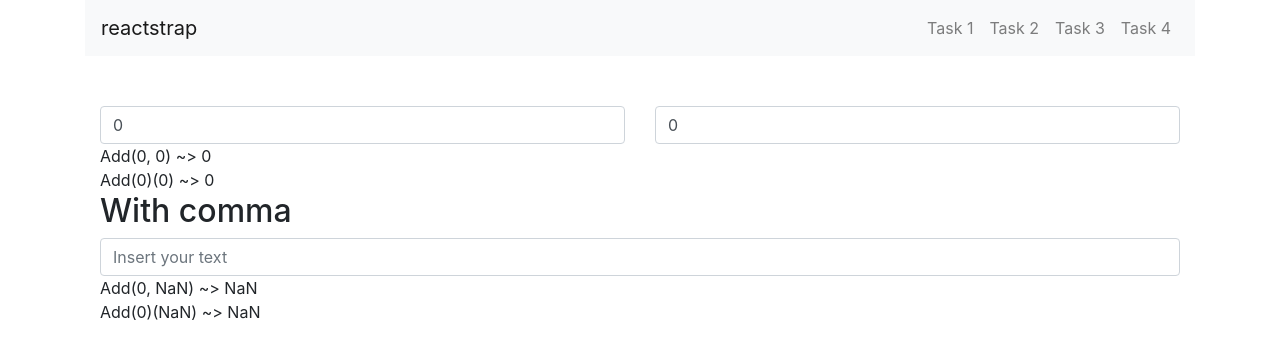
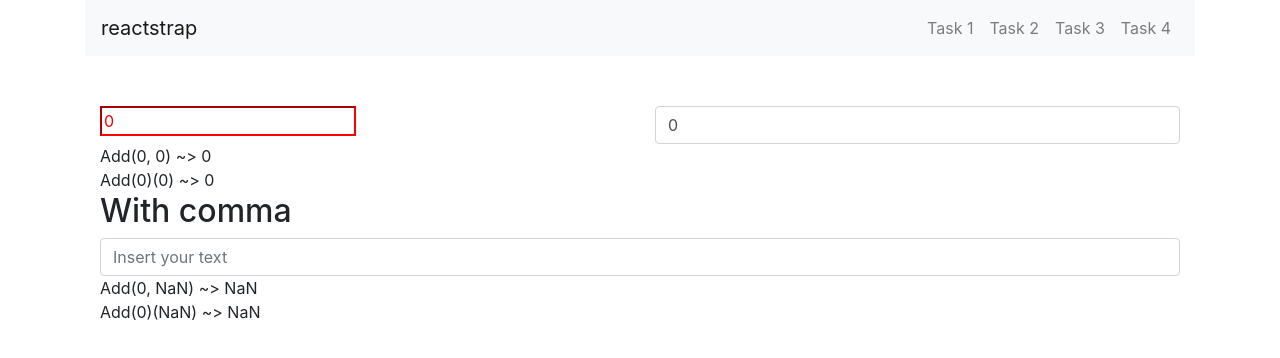
Before and after one commit to marchik88/webscopeio, a Next.js app: page /task3 in a window 1280 px wide. Shown: the top 358 px of the page. Built offline with nearby package versions, Linux system fonts and the light colour scheme.

Commit message:
feat: task 4 handleInputChange bug

```diff
--- /dev/null
+++ b/components/Input.tsx
@@ -0,0 +1,32 @@
+import React from "react";
+
+const invalidInputStyles = {
+  borderColor: "red",
+  color: "red"
+};
+type InputProps = {
+  values: {
+    value: string | number;
+    type: string;
+    name: string;
+    placeholder: string;
+  };
+  handleInputChange: (e: React.FormEvent<HTMLInputElement>) => void;
+  children?: React.ReactNode;
+};
+
+const InputLabel: React.FC<InputProps> = ({ values, handleInputChange }) => {
+  const { value, name } = values;
+  const styles = invalidInputStyles;
+
+  return (
+    <input
+      style={styles}
+      name={name}
+      value={value}
+      onChange={handleInputChange}
+    />
+  );
+};
+
+export default InputLabel;
--- a/pages/task3.tsx
+++ b/pages/task3.tsx
@@ -2,15 +2,16 @@ import React, { useState } from "react";
 import { Container, Col, Row, Input } from "reactstrap";
 import Screen from "../components/Screen";
 import * as R from "ramda";
+import InputLabel from "../components/Input";
 
 export default () => {
-  const [lFigure, setLFigure] = useState(0);
-  const [rFigure, setRFigure] = useState(0);
+  const [leftFigure, setLeftFigure] = useState(0);
+  const [rightFigure, setRightFigure] = useState(0);
   const [divider, setDivider] = useState("");
   const addArgs = R.curry((x: number, y: number) => x + y);
-  const sum = (y: number, Y: number) => `Add(${y}, ${Y}) ~> ${addArgs(y, Y)}`;
-  const currySum = (y1: number, y2: number) =>
-    `Add(${y1})(${y2}) ~> ${addArgs(y1)(y2)}`;
+  const sum = (x: number, y: number) => `Add(${x}, ${y}) ~> ${addArgs(x, y)}`;
+  const currySum = (x: number, y: number) =>
+    `Add(${x})(${y}) ~> ${addArgs(x)(y)}`;
 
   const [a, b] = divider.split(",");
 
@@ -20,20 +21,22 @@ export default () => {
         <Container>
           <Row>
             <Col>
-              <Input
-                onChange={event => setLFigure(+event.target.value)}
-                value={lFigure}
-                type="number"
-                name="lFigure"
-                placeholder="Insert number"
+              <InputLabel
+                values={{
+                  value: rightFigure,
+                  type: "number",
+                  name: "rightFigure",
+                  placeholder: "Insert number"
+                }}
+                handleInputChange={setRightFigure}
               />
             </Col>
             <Col>
               <Input
-                onChange={event => setRFigure(+event.target.value)}
-                value={rFigure}
+                onChange={event => setRightFigure(+event.target.value)}
+                value={rightFigure}
                 type="number"
-                name="rFigure"
+                name="rightFigure"
                 placeholder="Insert number"
               />
             </Col>
@@ -41,8 +44,8 @@ export default () => {
           <Row>
             <Col lg="2">
               <section>
-                <div>{sum(lFigure, rFigure)}</div>
-                <div>{currySum(lFigure, rFigure)}</div>
+                <div>{sum(leftFigure, rightFigure)}</div>
+                <div>{currySum(leftFigure, rightFigure)}</div>
               </section>
             </Col>
           </Row>
```
